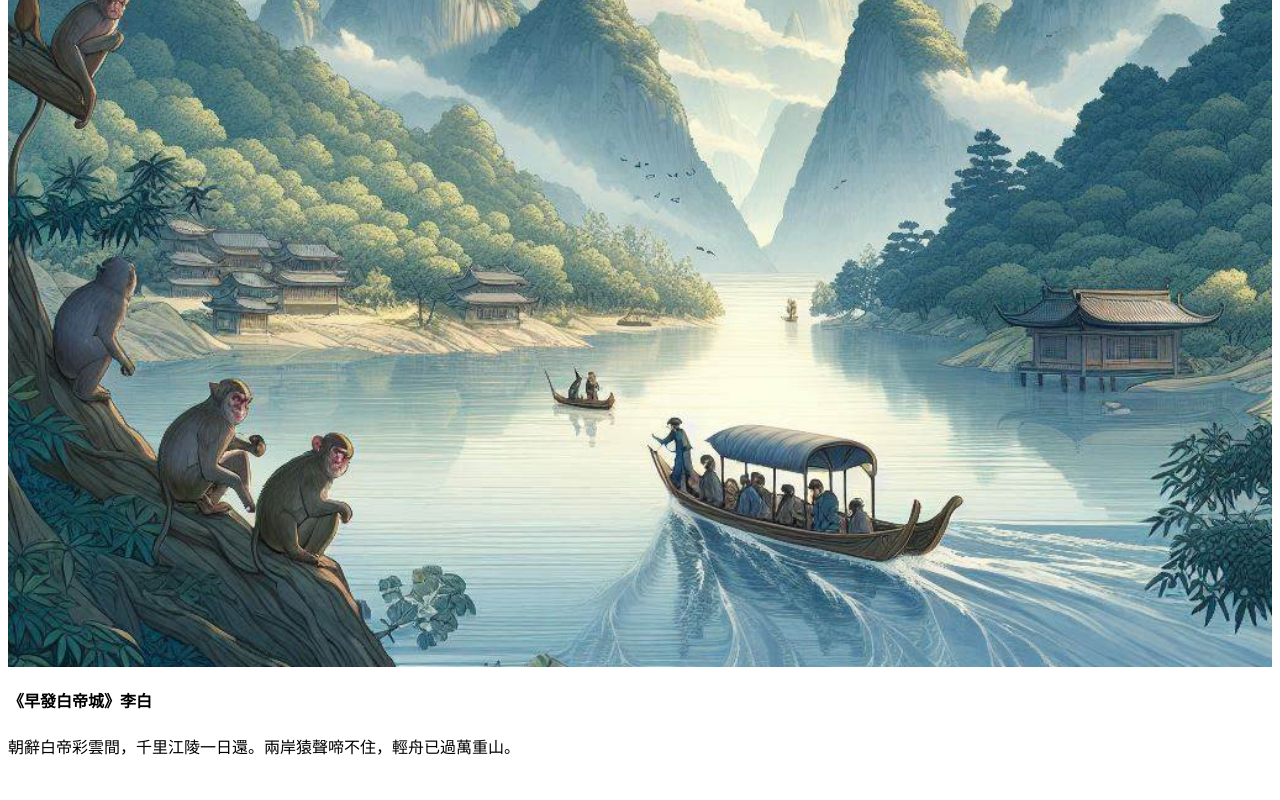
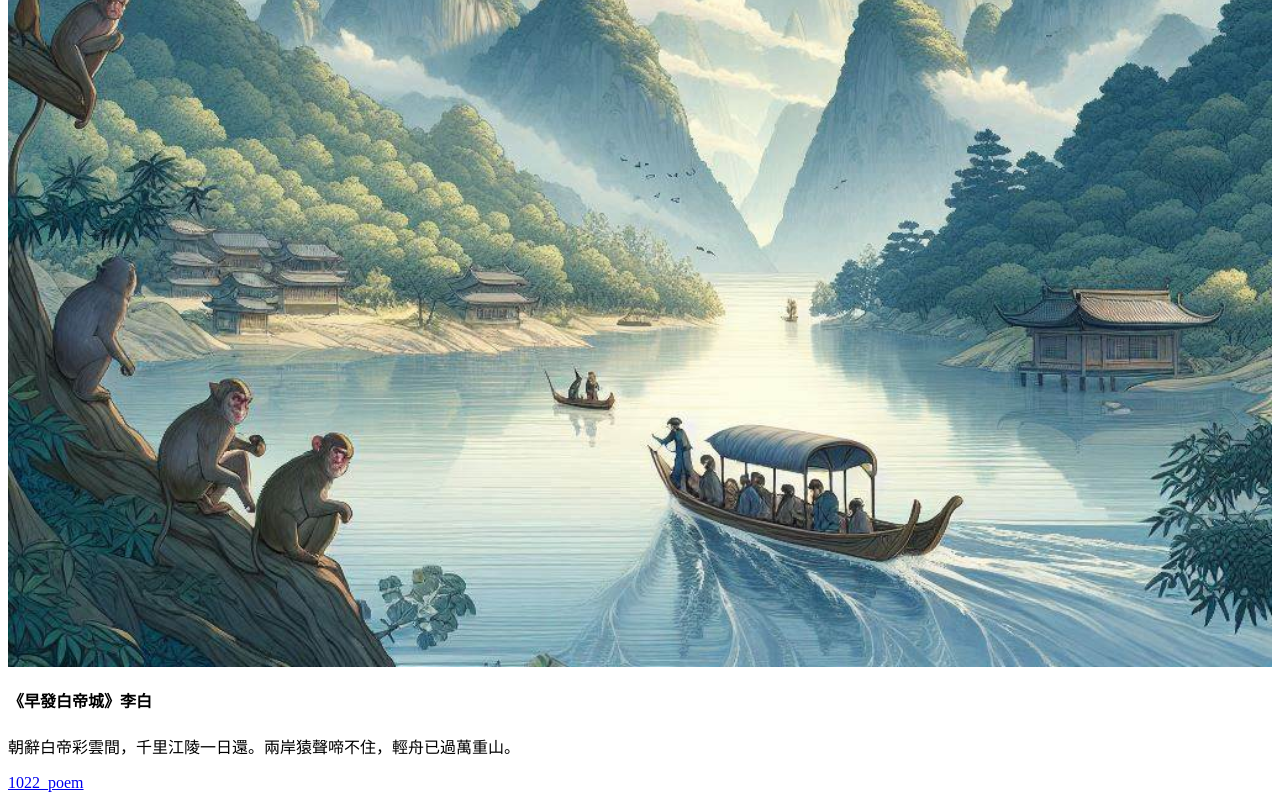
Before and after one commit to 1571isayu/1571isayu.github.io, a plain HTML site: page 1022/1022.html in a window 1280 px wide. Shown: the part 605-1405 px from the top of the page. Before the commit the page ends 1379 px from the top, so only its background shows below. Drawn offline with Linux system fonts and the light colour scheme; a web font is replaced by a local one.

Commit message:
Update 1022.html

```diff
--- a/1022/1022.html
+++ b/1022/1022.html
@@ -31,6 +31,9 @@
 			<p>朝辭白帝彩雲間，千里江陵一日還。兩岸猿聲啼不住，輕舟已過萬重山。</p>
 		</div>
 	</div>
+		 <a href='\1022\1022_poemcard.html'>
+		1022_poem
+	</a>
 	</body>
 
 <html>
```
